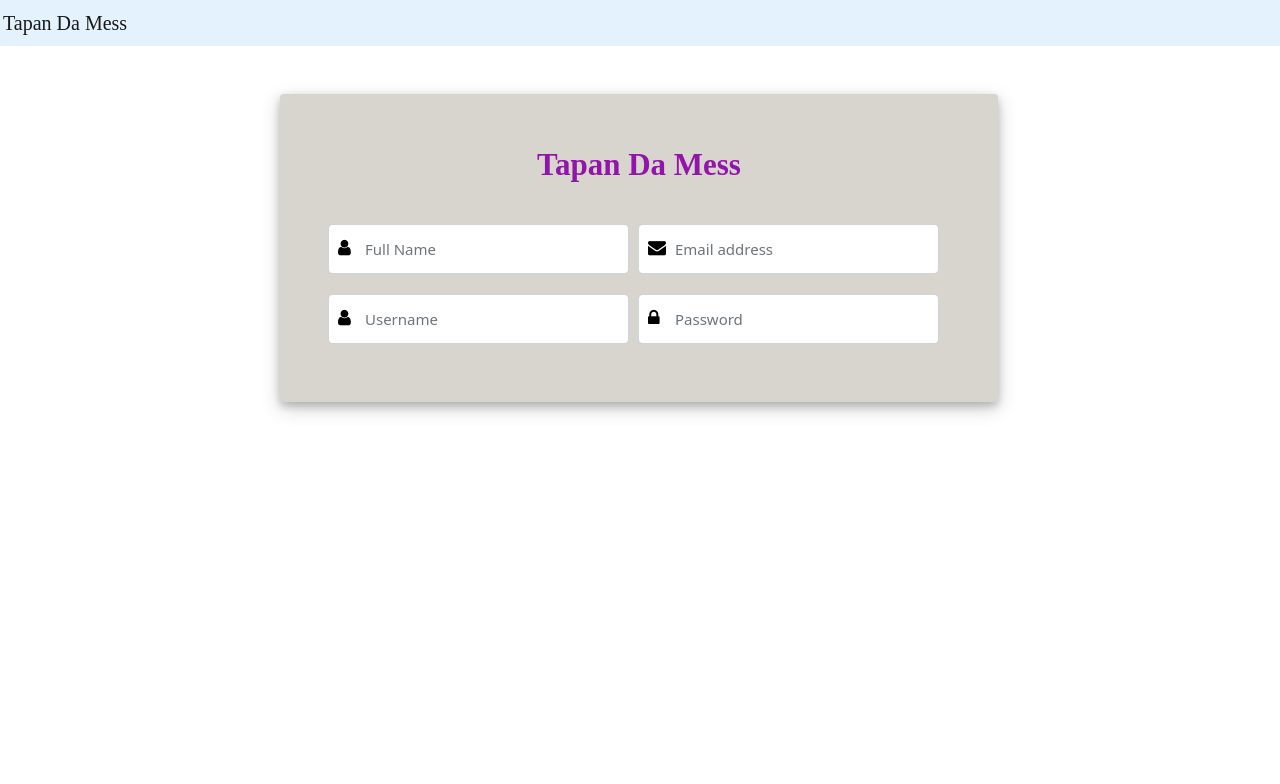
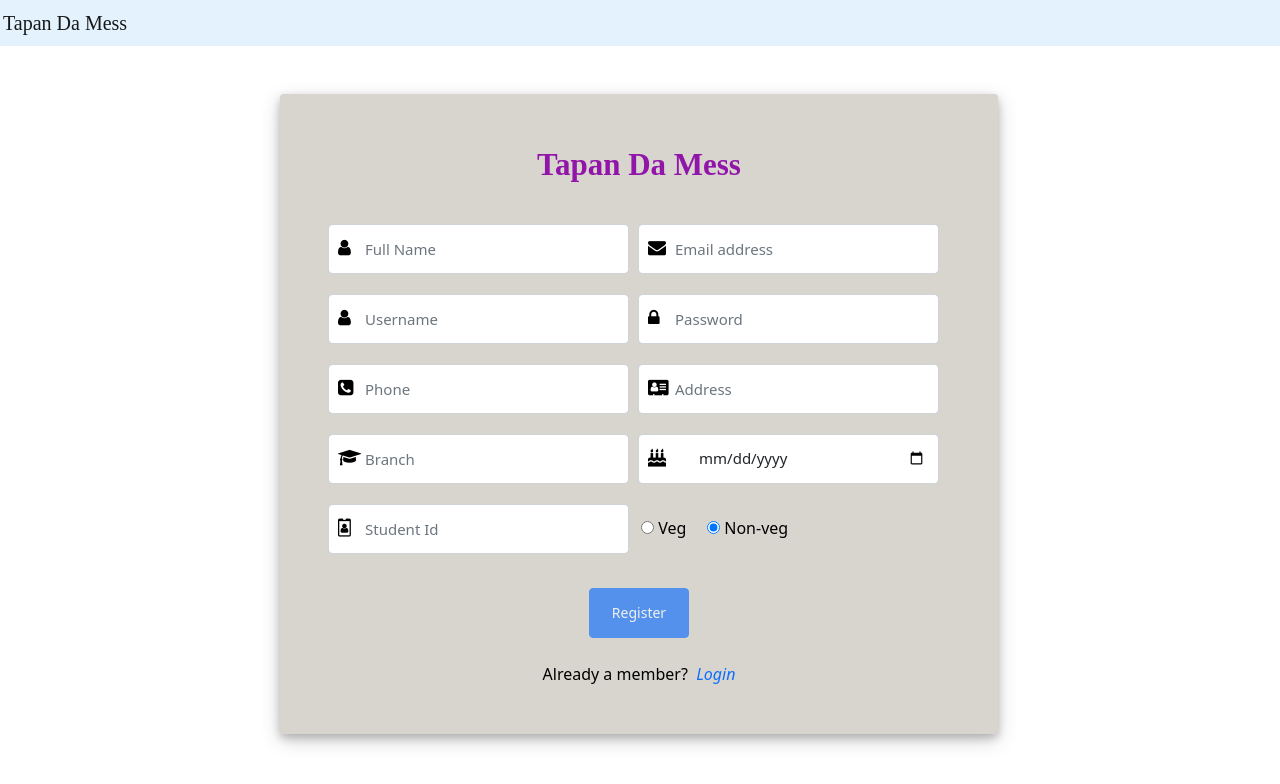
Before and after one commit to vipvipul1/mess-ui, an Angular app: page /register in a window 1280 px wide. Shown: the top 784 px of the page. Built offline with nearby package versions, Linux system fonts and the light colour scheme.

Commit message:
user details validation before reg

```diff
--- a/src/app/menu/menu.component.html
+++ b/src/app/menu/menu.component.html
@@ -15,7 +15,10 @@
         <a routerLink="/monthlyMeal" class="nav-link">Monthly Meals</a>
       </li>
       <li class="nav-item px-1">
-        <a routerLink="/editMeal" class="nav-link">Edit Upcoming Meals</a>
+        <a routerLink="/editMeal" class="nav-link">Edit Meals</a>
+      </li>
+      <li class="nav-item px-1">
+        <a routerLink="/messDeposit" class="nav-link">Mess Deposit</a>
       </li>
       <li class="nav-item px-1">
         <a routerLink="/messReport" class="nav-link">Mess Report</a>
--- a/src/app/register/register.component.html
+++ b/src/app/register/register.component.html
@@ -17,7 +17,7 @@
                   <div class="form-input col-md-6">
                     <i class="fa fa-envelope"></i>
                     <input type="text" class="form-control" name="email" [(ngModel)]="user.email"
-                      (change)="emailErr = validateRegDetails(user.email)" placeholder="Email address" required/>
+                      (change)="validateRegDetails(user.email, 'email')" placeholder="Email address" required/>
                     <span id="userError" *ngIf="emailErr">Email already Taken !! Try another.</span>
                   </div>
               </div>
@@ -25,7 +25,7 @@
                   <div class="form-input col-md-6">
                     <i class="fa fa-user"></i>
                     <input type="text" class="form-control" name="username" [(ngModel)]="user.username"
-                      (change)="usernameErr = validateRegDetails(user.username)" placeholder="Username" required/>
+                      (change)="validateRegDetails(user.username, 'username')" placeholder="Username" required/>
                     <span id="userError" *ngIf="usernameErr">Username already Taken !! Try another.</span>
                   </div>
                   <div class="form-input col-md-6">
@@ -33,11 +33,11 @@
                     <input type="text" class="form-control" name="password" [(ngModel)]="user.password" placeholder="Password" required/>
                   </div>
               </div>
-              <!-- <div class="input-group">
+              <div class="input-group">
                   <div class="form-input col-md-6">
                     <i class="fa fa-phone-square"></i>
                     <input type="text" class="form-control" name="phone" [(ngModel)]="user.phone"
-                      (change)="phoneErr = validateRegDetails(user.phone)" placeholder="Phone" required/>
+                      (change)="validateRegDetails(user.phone, 'phone')" placeholder="Phone" required/>
                     <span id="userError" *ngIf="phoneErr">Phone already Taken !! Try another.</span>
                   </div>
                   <div class="form-input col-md-6">
@@ -59,7 +59,7 @@
                   <div class="form-input col-md-6">
                     <i class="fa fa-id-badge"></i>
                     <input type="text" class="form-control" name="studentId" [(ngModel)]="user.studentId"
-                      (change)="studentIdErr = validateRegDetails(user.studentId)" placeholder="Student Id" required/>
+                      (change)="validateRegDetails(user.studentId, 'studentId')" placeholder="Student Id" required/>
                     <span id="userError" *ngIf="studentIdErr">Mar Khaoge !! Shi dalo.</span>
                   </div>
                   <div class="form-input col-md-6" style="top: 12px; left: 3px;">
@@ -77,7 +77,7 @@
               <div class="text-center mt-4">
                   <span>Already a member?</span>&nbsp;
                   <a routerLink="/login" class="text-decoration-none"><i>Login</i></a>
-              </div> -->
+              </div>
             </form>
           </div>
       </div>
--- a/src/app/register/register.component.ts
+++ b/src/app/register/register.component.ts
@@ -26,15 +26,27 @@ export class RegisterComponent implements OnInit {
     this.user.isVeg = false;
   }
 
-  validateRegDetails(userDetail) {
+  validateRegDetails(userDetail, field) {
     this.userRegister.validateRegDetails(userDetail).subscribe(
       (res) => {
-        return res;
+        this.errorMsg = '';
+        this.assignDynamicFieldErr(field, res);
       }, (err) => {
         this.errorMsg = err.error.friendlyMessage;
-        return true;
+        this.assignDynamicFieldErr(field, true);
       }
     );
+  }
+
+  assignDynamicFieldErr(field, response) {
+    if (field == 'email')
+      this.emailErr = response;
+    else if (field == 'username')
+      this.usernameErr = response;
+    else if (field == 'phone')
+      this.phoneErr = response;
+    else if (field == 'studentId')
+      this.studentIdErr = response;
   }
 
   registerUser() {
```
